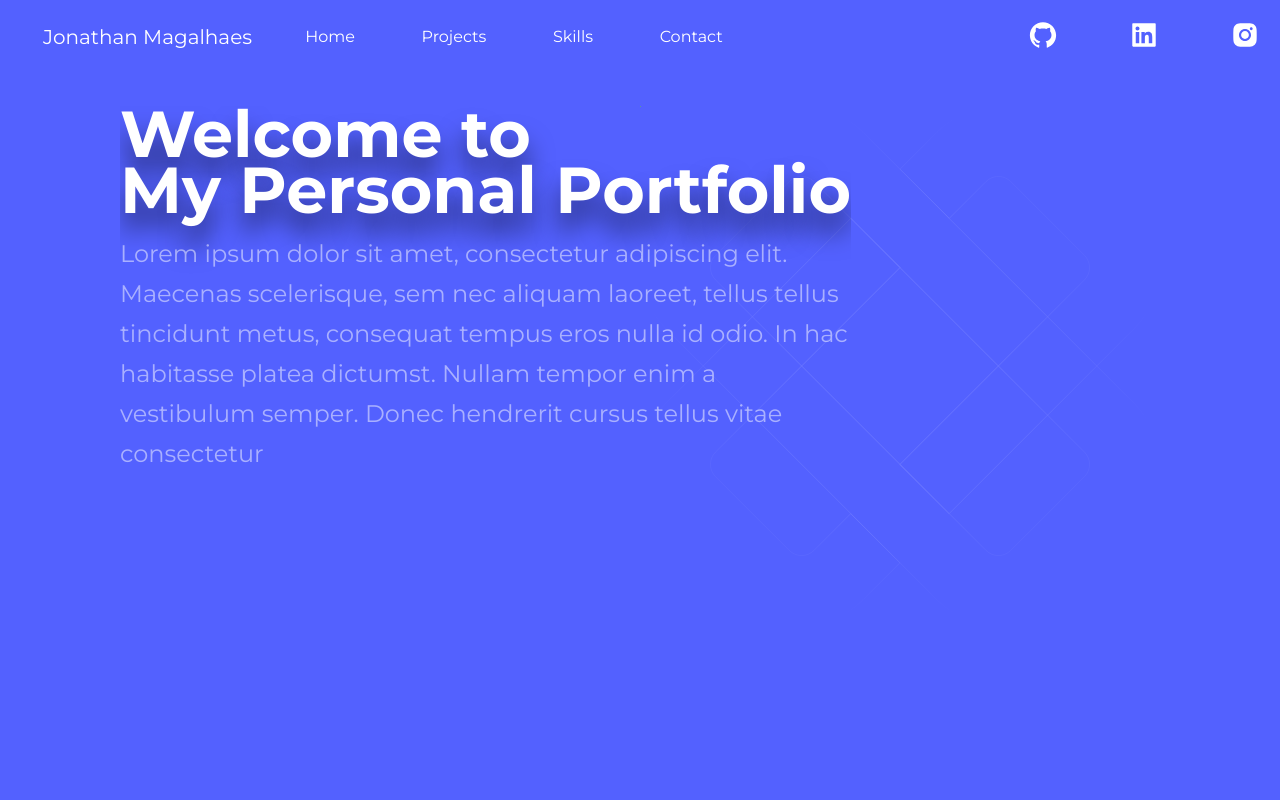
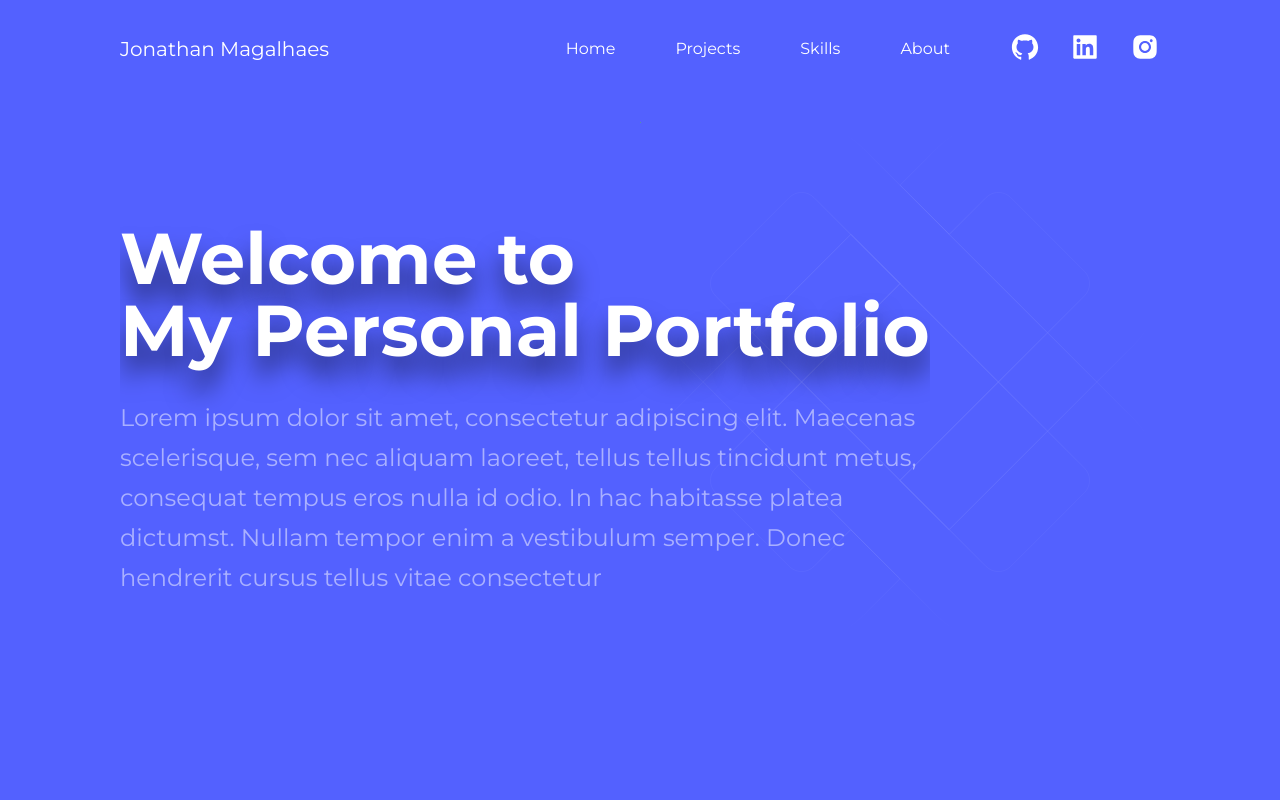
Before and after one commit to kamum/myPortfolio, a Next.js app: page / in a window 1280 px wide. Shown: the top 800 px of the page. Built offline with nearby package versions, Linux system fonts and the light colour scheme; no server answers.

Commit message:
Added burger menu and anchors fixed

```diff
--- a/src/components/Entrance/Entrance.js
+++ b/src/components/Entrance/Entrance.js
@@ -4,9 +4,9 @@ import {Section,SectionText, SectionTitle} from '../../styles/Globalcomponents'
 import {LeftSection} from './EntranceStyles'
 
 const Entrance = (props) => (
-    <Section row nopadding>
+    <Section row nopadding id="home">
         <LeftSection>
-            <SectionTitle>
+            <SectionTitle main>
                 Welcome to <br/> My Personal Portfolio
             </SectionTitle>
             <SectionText>
--- a/src/components/Header/Header.js
+++ b/src/components/Header/Header.js
@@ -1,50 +1,26 @@
 import Link from 'next/link';
 import React from 'react';
+import MobileNavigation from './MobileNav';
+import NavigationMenu from './Navigation';
 
-import { AiFillGithub, AiFillInstagram, AiFillLinkedin } from 'react-icons/ai';
-import { Container, Div1, Span, Div2, Div3, NavLink, SocialIcons } from './HeaderStyles';
+import { Container, Div0, Div1, Span } from './HeaderStyles';
 
 const Header = () => (
+  <Div0>
     <Container>
+
       <Div1>
         <Link href="/">
           <a style={{ display: 'flex', alignItems: 'center', color: 'white', }}><Span>Jonathan Magalhaes</Span></a>
         </Link>
       </Div1>
-    <Div2>
-      <li>
-        <Link href="#home">
-          <NavLink>Home</NavLink>
-        </Link>
-      </li>
-      <li>
-        <Link href="#projects">
-          <NavLink>Projects</NavLink>
-        </Link>
-      </li>
-      <li>
-        <Link href="#skills">
-          <NavLink>Skills</NavLink>
-        </Link>
-      </li>
-      <li>
-        <Link href="#contact">
-          <NavLink>Contact</NavLink>
-        </Link>
-      </li>
-    </Div2>
-    <Div3>
-    <SocialIcons href="https://github.com/kamum">
-        <AiFillGithub size="3rem" />
-      </SocialIcons>
-      <SocialIcons href="https://linkedin.com">
-        <AiFillLinkedin size="3rem" />
-      </SocialIcons>
-      <SocialIcons href="https://intagram.com">
-        <AiFillInstagram size="3rem" />
-      </SocialIcons>
-    </Div3>
+      <div>
+        <NavigationMenu />
+        <MobileNavigation />
+      </div>
+
     </Container>
+  </Div0>
 );
 
 export default Header;
--- a/src/components/Header/HeaderStyles.js
+++ b/src/components/Header/HeaderStyles.js
@@ -1,54 +1,62 @@
 import styled from "styled-components";
 
+export const Div0 = styled.header`
+  width: 100%;
+  top: 0;
+  left: 0;
+  position: fixed;
+  z-index: 100;
+  background: ${props => props.theme.colors.background2};
+`;
 export const Container = styled.div`
-  display: grid;
-  grid-template-columns: repeat(5, 1fr);
-  grid-template-rows: 1fr;
-  grid-column-gap: 2rem;
-  background: ${props => props.theme.colors.background2};
-  padding: 2rem;
+  width: 1040px ;
+  display: flex;
+  justify-content: space-between;
+  align-items: center;
+  gap: 2px;
+  margin: 0 auto;
+  padding: ${(props) => props.nopadding ? "0" : "32px 0 32px" } ;
 
-  @media ${(props) => props.theme.breakpoints.sm} {
-    display: grid;
-    grid-template-columns: repeat(5, 1fr);
-    grid-template-rows: repeat(2, 60px);
-    grid-column-gap: 0.5rem;
-    grid-row-gap: 0.5rem;
+  @media ${(props) => props.theme.breakpoints.lg} {
+    margin: 0 5rem;
   }
 `;
 
 export const Span = styled.span`
   font-size: 2rem;
 `;
-
 export const Div1 = styled.div`
-  grid-area: 1 / 1 / 2 / 2;
   display: flex;
-  flex-direction: row;
   justify-content: right;
   align-items: center;
   @media ${(props) => props.theme.breakpoints.sm} {
-    grid-area: 1 / 1 / 2 / 3;
+
   }
 `;
-export const Div2 = styled.div`
-  grid-area: 1 / 2 / 2 / 4;
-  display: flex;
-  justify-content: space-around;
-  align-items: center;
-  @media ${(props) => props.theme.breakpoints.sm} {
-    grid-area: 2 / 2 / 3 / 5;
+export const Div2 = styled.ul`
+    display: flex;
+    align-items: center;
+    gap: 6rem;
+  @media ${(props) => props.theme.breakpoints.lg} {
+    display: flex;
+    flex-direction: column;
+    position: absolute;
+    top: 6rem;
+    right: 0;
+    width: 100vw;
+    height: 100vh;
+    padding: 3rem;
+    background: ${props => props.theme.colors.background2};
+    border-top: 2px solid #FFFFFF;
   }
 `;
 
 export const Div3 = styled.div`
-  grid-area: 1 / 5 / 2 / 6;
   display: flex;
-  justify-content: space-between;
+  gap: 3rem;
   align-items: center;
   @media ${(props) => props.theme.breakpoints.sm} {
     align-items: center;
-    grid-area: 1 / 4 / 2 / 6;
   }
 
 `;
@@ -59,10 +67,23 @@ export const NavLink = styled.a`
   line-height: 32px;
   color: white;
   transition: 0.4s ease;
+  position: relative;
   &:hover {
-    color: gray;
-    opacity: 1;
+    transform: scale(5);
     cursor: pointer;
+  }
+  &:after {
+    content: "";
+    width: 0%;
+    height: 2px;
+    background: #FFFFFF;
+    position: absolute;
+    left: 0;
+    bottom: -1.5rem;
+    transition: width .2s;
+  }
+  &:hover:after {
+    width: 100%;
   }
   @media ${(props) => props.theme.breakpoints.sm} {
     padding: 0.5rem;
@@ -80,3 +101,23 @@ border-radius: 50px;
     cursor: pointer;
 }
 `;
+
+//Mobile Navigation
+export const MobileNav = styled.nav`
+  display: none;
+
+  @media ${(props) => props.theme.breakpoints.lg} {
+    display: flex;
+    align-items: center;
+
+  }
+`;
+//Navigation
+export const  Navigation = styled.nav`
+
+  @media ${(props) => props.theme.breakpoints.lg} {
+    display: none;
+
+  }
+
+`;
--- /dev/null
+++ b/src/components/Header/MobileNav.js
@@ -0,0 +1,31 @@
+import NavLinks from "./NavLinks";
+import React from 'react';
+import {CgMenu} from 'react-icons/cg';
+import { CgClose } from "react-icons/cg";
+
+import { MobileNav } from "./HeaderStyles";
+import { useState } from "react";
+
+const MobileNavigation = () => {
+
+    const [open, setOpen] = useState(false);
+    const openHamburgerIcon = <CgMenu
+        style={{color: 'white', fontSize: "3rem", position: 'absolute', right: '2rem', cursor: 'pointer'}}
+        onClick={() => setOpen(!open)}
+    />
+    const closeHamburgerIcon = <CgClose
+        style={{color: 'white', fontSize: "3rem", position: 'absolute', right: '2rem', cursor: 'pointer'}}
+        onClick={() => setOpen(!open)}
+    />
+
+    const closeMobileMenu = () => setOpen(false);
+
+    return(
+        <MobileNav>
+            {open ? closeHamburgerIcon : openHamburgerIcon}
+            {open && <NavLinks isMobile={true} closeMobileMenu={closeMobileMenu} />}
+        </MobileNav>
+    );
+}
+
+export default MobileNavigation;
--- /dev/null
+++ b/src/components/Header/NavLinks.js
@@ -0,0 +1,48 @@
+import Link from 'next/link';
+import React from 'react';
+
+import { AiFillGithub, AiFillInstagram, AiFillLinkedin } from 'react-icons/ai';
+import { Div2, Div3, NavLink, SocialIcons } from './HeaderStyles';
+
+const NavLinks = (props) => {
+    return (
+        <>
+            <Div2>
+                <li onClick={() => props.isMobile && props.closeMobileMenu()}>
+                    <Link href="#home">
+                        <NavLink>Home</NavLink>
+                    </Link>
+                </li>
+                <li onClick={() => props.isMobile && props.closeMobileMenu()}>
+                    <Link href="#projects">
+                        <NavLink>Projects</NavLink>
+                    </Link>
+                </li>
+                <li onClick={() => props.isMobile && props.closeMobileMenu()}>
+                    <Link href="#tech">
+                        <NavLink>Skills</NavLink>
+                    </Link>
+                </li>
+                <li onClick={() => props.isMobile && props.closeMobileMenu()}>
+                    <Link href="#about">
+                        <NavLink>About</NavLink>
+                    </Link>
+                </li>
+                <Div3>
+                <SocialIcons href="https://github.com/kamum">
+                    <AiFillGithub size="3rem" />
+                </SocialIcons>
+                <SocialIcons href="https://linkedin.com">
+                    <AiFillLinkedin size="3rem" />
+                </SocialIcons>
+                <SocialIcons href="https://intagram.com">
+                    <AiFillInstagram size="3rem" />
+                </SocialIcons>
+            </Div3>
+            </Div2>
+
+        </>
+    );
+}
+
+export default NavLinks;
--- /dev/null
+++ b/src/components/Header/Navigation.js
@@ -0,0 +1,13 @@
+import NavLinks from "./NavLinks";
+import React from 'react';
+import { Navigation } from "./HeaderStyles";
+
+const NavigationMenu = () => {
+    return(
+        <Navigation>
+            <NavLinks />
+        </Navigation>
+    );
+}
+
+export default NavigationMenu;
--- a/src/components/Technologies/Technologies.js
+++ b/src/components/Technologies/Technologies.js
@@ -4,7 +4,7 @@ import { Section, ContainerTitle, SectionText2, SectionTitle2 } from '../../styl
 import { List, ListContainer,ListContainer2, ListImg, ListItem, ListSpan, ListTitle } from './TechnologiesStyles'
 
 const Technologies = () => (
-    <Section id="Tech">
+    <Section id="tech">
         <ContainerTitle>
             <SectionTitle2 main>Technologies</SectionTitle2>
         </ContainerTitle>
--- a/src/styles/Globalcomponents/index.js
+++ b/src/styles/Globalcomponents/index.js
@@ -36,7 +36,7 @@ export const SectionTitle = styled.h2`
   color: #FFFFFF;
   text-shadow: 0 20px 25px rgba(0,0,0,.5);
   margin-bottom: 16px;
-  padding: ${(props) => props.main ? '58px 0 16px' : '0'};
+  padding: ${(props) => props.main ? '100px 0 16px' : '0'};
 
 
   @media ${props => props.theme.breakpoints.md}{
@@ -65,7 +65,7 @@ export const SectionTitle2 = styled.h2`
   max-width: 100%;
   color: #2A3B47;
   margin-bottom: 16px;
-  padding: ${(props) => props.main ? '58px 0 16px' : '0'};
+  padding: ${(props) => props.main ? '100px 0 16px;' : '0'};
   position: relative;
 
   &:after {
@@ -76,7 +76,7 @@ export const SectionTitle2 = styled.h2`
     left: 0;
     right: 0;
     margin: auto;
-    top: 15rem;
+    top: 18rem;
     background-color: #5361FF;
   }
 
--- a/src/styles/globals.js
+++ b/src/styles/globals.js
@@ -14,11 +14,16 @@ const GlobalStyles = createGlobalStyle`
         scroll-behavior: smooth;
     }
     body {
+        margin-top: 9rem;
         font-family: ${props => props.theme.fonts.main};
         font-size: 1.6rem;
         background: ${props => props.theme.colors.background1};
         color: ${props => props.theme.colors.primary1};
         cursor: default;
+
+        @media ${props => props.theme.breakpoints.lg} {
+            margin-top: 8rem;
+        }
     }
     h1,h2,h3,h4,h5,h6,button {
         font-family: ${props => props.theme.fonts.title};
--- a/src/themes/default.js
+++ b/src/themes/default.js
@@ -16,7 +16,7 @@ export default {
     breakpoints: {
         sm: 'screen and (max-width: 640px)',
         md: 'screen and (max-width: 768px)',
-        lg: 'screen and (max-width: 1024px)',
+        lg: 'screen and (max-width: 1150px)',
         xl: 'screen and (max-width: 1280px)'
     },
 }
```
Lines whose indentation alone changed are shown as unchanged.
